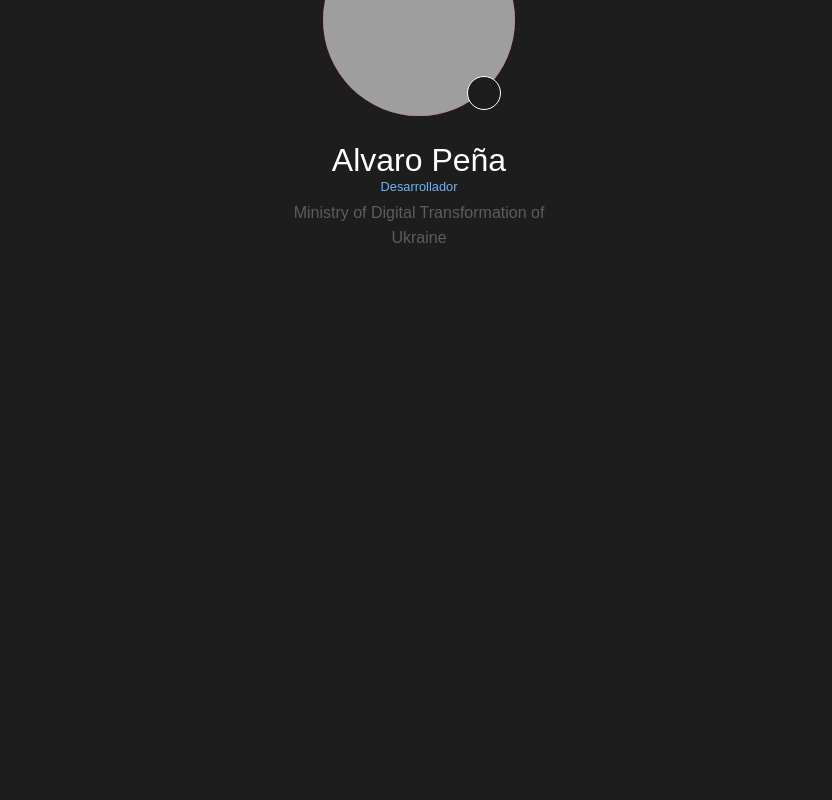
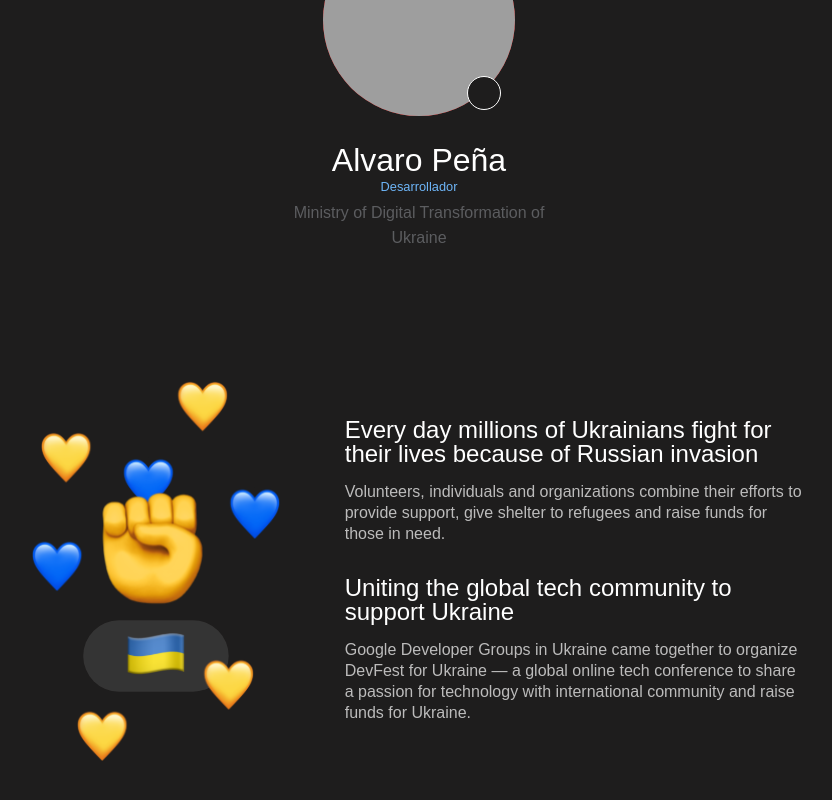
Before and after one commit to Jacn159/devfesticaSW, a React (Vite) app: page / in a window 1280 px wide. Shown: the part 1538-2338 px from the top of the page, without its empty margins (221-1053 px from the left). Before the commit the page ends 1789 px from the top, so only its background shows below. Built offline with nearby package versions, Linux system fonts and the light colour scheme; grey boxes are pictures that could not be loaded; some icons are missing; a web font is replaced by a local one.

Commit message:
Added About View

```diff
--- a/src/DevFest.jsx
+++ b/src/DevFest.jsx
@@ -1,11 +1,12 @@
 import Principal from "./Views/Principal";
 import Speakers from "./Views/Speakers";
-
+import Acerca from "./Views/Acerca";
 function App() {
   return (
     <>
       <Principal></Principal>
       <Speakers></Speakers>
+      <Acerca></Acerca>
     </>
   );
 }
--- /dev/null
+++ b/src/Views/Acerca/Acerca.css
@@ -0,0 +1,29 @@
+.mx-auto {
+  margin-left: auto;
+  margin-right: auto;
+}
+
+.py-12 {
+  padding-bottom: 3rem;
+  padding-top: 3rem;
+}
+
+/* Establece el contenedor principal para centrar su contenido */
+.page-container {
+  display: flex;
+  justify-content: center;
+  align-items: center;
+  min-height: 80vh; /* Asegura que ocupe al menos toda la altura de la ventana */
+}
+
+.flex {
+  display: flex;
+}
+.flex-col {
+  flex-direction: column;
+}
+@media (min-width: 768px) {
+  .md\:justify-center {
+    justify-content: center;
+  }
+}
--- a/src/Views/Acerca/index.jsx
+++ b/src/Views/Acerca/index.jsx
@@ -0,0 +1,22 @@
+import "./Acerca.css"
+import Container from "../../components/Acerca/Container";
+import Grid from "../../components/Acerca/Grid";
+import Text from "../../components/Acerca/Text";
+import Image from "../../components/Acerca/Image";
+
+function Acerca () {
+  return (
+    <div className="page-container">
+      <Container>
+      <Grid>
+        <Image />
+        <div className="flex flex-col md:justify-center">
+          <Text/>
+        </div>
+      </Grid>
+    </Container>
+    </div>
+  )
+}
+
+export default Acerca;
--- /dev/null
+++ b/src/components/Acerca/Container/Container.css
@@ -0,0 +1,78 @@
+.container {
+ animation: reveal 1s ease-in-out forwards, fade-bottom 1s ease-in-out forwards;
+}
+
+@keyframes reveal {
+ from {
+    opacity: 0;
+ }
+ to {
+    opacity: 1;
+ }
+}
+
+@keyframes fade-bottom {
+ from {
+    transform: translateY(100%);
+ }
+ to {
+    transform: translateY(0);
+ }
+}
+
+.active {
+ animation-play-state: running;
+}
+
+.container {
+  width: 91%;
+}
+@media (min-width: 640px) {
+  .container {
+    max-width: 640px;
+  }
+}
+@media (min-width: 768px) {
+  .container {
+    max-width: 768px;
+  }
+}
+@media (min-width: 1024px) {
+  .container {
+    max-width: 1024px;
+  }
+}
+@media (min-width: 1280px) {
+  .container {
+    max-width: 1280px;
+  }
+}
+@media (min-width: 1536px) {
+  .container {
+    max-width: 1536px;
+  }
+}
+.mx-auto {
+  margin-left: auto;
+  margin-right: auto;
+}
+.py-12 {
+  padding-top: 3rem/* 48px */;
+  padding-bottom: 3rem/* 48px */;
+}
+@media (min-width: 768px) {
+  .md\:py-24 {
+    padding-top: 6rem/* 96px */;
+    padding-bottom: 6rem/* 96px */;
+  }
+}
+.px-4 {
+  padding-left: 1rem/* 16px */;
+  padding-right: 1rem/* 16px */;
+}
+.flex {
+  display: flex;
+}
+.justify-center {
+  justify-content: center;
+}
--- /dev/null
+++ b/src/components/Acerca/Container/index.jsx
@@ -0,0 +1,6 @@
+import "./Container.css"
+const Container = ({children}) => {
+  return <div className="container mx-auto py-12 md:py-24 px-4 flex justify-center reveal fade-bottom active">{children}</div>;
+};
+
+export default Container;
--- /dev/null
+++ b/src/components/Acerca/Grid/Grid.css
@@ -0,0 +1,42 @@
+/* Grid Container */
+.grid__container {
+  width: 83.33333%; /* lg:w-10/12 en Tailwind */
+  max-width: 66.66667%; /* xl:w-8/12 en Tailwind */
+  display: grid;
+  gap: 2rem; /* gap-8 en Tailwind */
+}
+
+/* Grid Container para dispositivos medianos (md:grid-cols-[max-content_1fr]) */
+@media (min-width: 768px) {
+  .grid__container {
+    grid-template-columns: max-content 1fr;
+    gap: 4rem; /* md:gap-16 en Tailwind */
+  }
+}
+
+@media (min-width: 1024px) {
+  .grid__lg {
+    width: 83.333333%;
+  }
+}
+@media (min-width: 1280px) {
+  .grid__xl {
+    width: 66.666667%;
+  }
+}
+.grid {
+  display: grid;
+}
+.gap__8 {
+  gap: 2rem/* 32px */;
+}
+@media (min-width: 768px) {
+  .gap__md {
+    gap: 4rem/* 64px */;
+  }
+}
+@media (min-width: 768px) {
+  .md__grid {
+    grid-template-columns: max-content 1fr;
+  }
+}
--- /dev/null
+++ b/src/components/Acerca/Grid/index.jsx
@@ -0,0 +1,7 @@
+import "./Grid.css"
+
+const Grid = ({children}) => {
+  return <div className="grid__container grid__lg grid__xl grid gap__8 gap__md md__grid">{children}</div>;
+}
+
+export default Grid
--- /dev/null
+++ b/src/components/Acerca/Image/Image.css
@@ -0,0 +1,10 @@
+.width__img {
+  width: 40%;
+}
+
+
+@media (min-width: 768px) {
+  .md__img {
+    width: 250px;
+  }
+}
--- /dev/null
+++ b/src/components/Acerca/Image/index.jsx
@@ -0,0 +1,7 @@
+import "./Image.css"
+
+const Image = () => {
+  return <img src="/public/img/mano_uk.svg" className="width__img md__img" alt="Ukraine" />;
+}
+
+export default Image
--- /dev/null
+++ b/src/components/Acerca/Text/Text.css
@@ -0,0 +1,20 @@
+/* Estilos para el título */
+.custom__text {
+  font-size: 1.5rem; /* Equivalente a text-2xl en Tailwind */
+  line-height: 1em;
+  color: white;
+  font-family: "Product Sans", sans-serif;
+}
+
+/* Estilos para el margen superior */
+.custom__text__opacity {
+  margin-top: 1rem; /* Equivalente a mt-4 en Tailwind */
+  opacity: 0.7; /* Equivalente a opacity-70 en Tailwind */
+  line-height: 1.3em;
+  color: white;
+  font-family: "Product Sans", sans-serif;
+}
+
+.mt__8 {
+  margin-top: 2rem/* 32px */;
+}
--- /dev/null
+++ b/src/components/Acerca/Text/index.jsx
@@ -0,0 +1,26 @@
+import "./Text.css"
+
+const Text = () => {
+  return (
+    <div>
+      <div className="">
+        <h3 className="custom__text">
+        Every day millions of Ukrainians fight for their lives because of Russian invasion
+        </h3>
+        <p className="custom__text__opacity">
+        Volunteers, individuals and organizations combine their efforts to provide support, give shelter to refugees and raise funds for those in need.
+      </p>
+      </div>
+      <div className="mt__8">
+        <h3 className="custom__text">
+        Uniting the global tech community to support Ukraine
+      </h3>
+      <p className="custom__text__opacity">
+        Google Developer Groups in Ukraine came together to organize DevFest for Ukraine — a global online tech conference to share a passion for technology with international community and raise funds for Ukraine.
+      </p>
+      </div>
+    </div>
+  )
+}
+
+export default Text
```
Also changed, not shown: public/img/mano_uk.svg (added).
